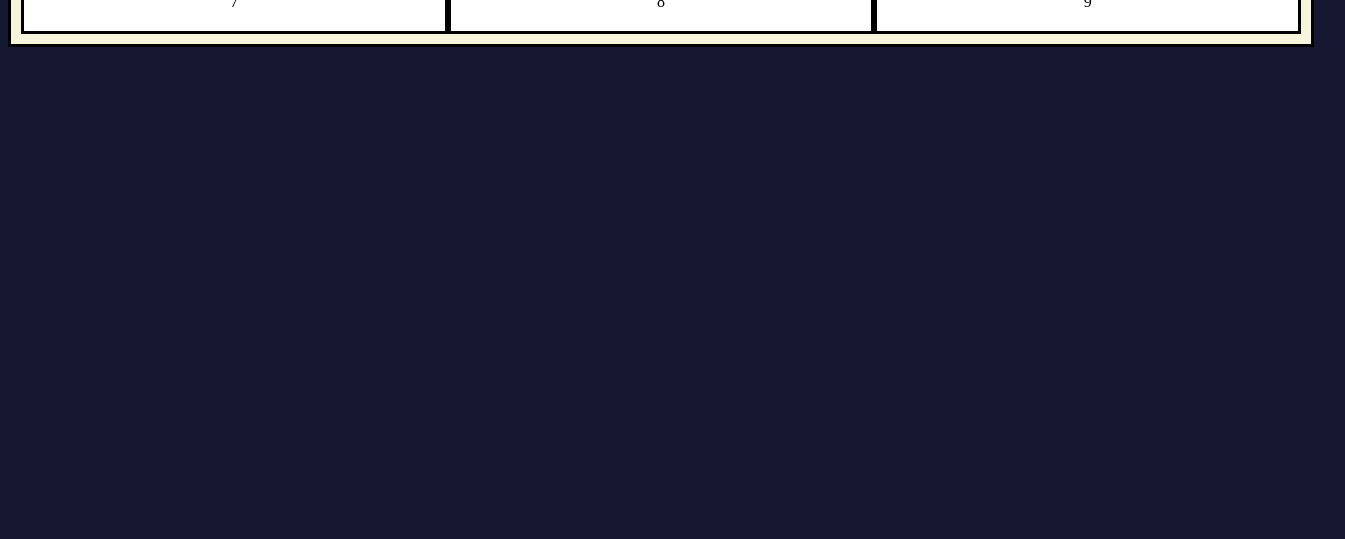
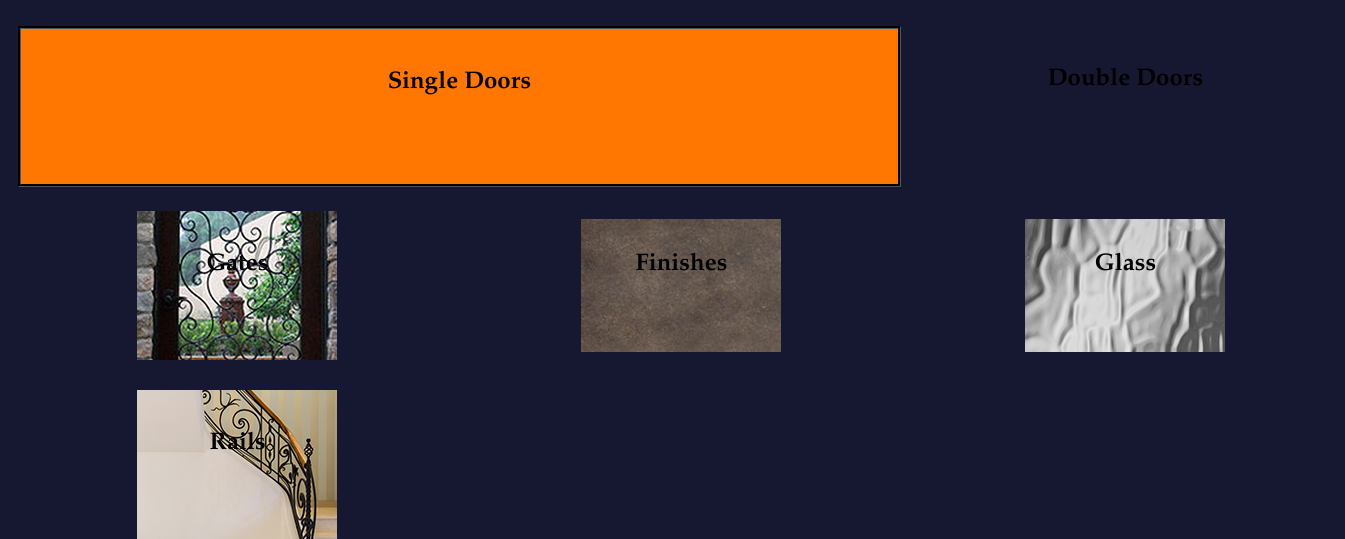
Before and after one commit to yana-michelle/modern-doors, a plain HTML site: page index.html in a window 1280 px wide. Shown: the part 685-1224 px from the top of the page, 1345 px wide, since content can reach past the window. Before the commit the page ends 834 px from the top, so only its background shows below. Drawn offline with Linux system fonts and the light colour scheme.

Commit message:
i wanna finish please

```diff
--- a/index.html
+++ b/index.html
@@ -6,21 +6,39 @@
 <link href="modern doors.css" rel="stylesheet" type="text/css">
 </head>
 <body>
-	<div class="heroImage">
-		<div class="heroText">
-			<h1>Modern Iron Doors</h1>
+	<div class="container">
+  		<img src="assets/photos/slide01.png" alt="modern doors" style="width:100%;">
+  		<div class="centered"><h1><i>Modern Iron Doors</i></h1></div>
+	</div>
+	<nav>
+		<h2>
+			<ul>
+				<li><a href="index.html">Home</a></li>
+				<li><a href="units Pg.html">Doors</a></li>
+				<li><a href="members pg.html">Contact Us</a></li>
+				<div class="facebook"> <li><a href="https://www.facebook.com/modernirondoors/"><img src="assets/photos/facebook logo.png" alt="facebook logo"></a></li></div>
+			</ul>
+		</h2>
+	</nav>
+	<div class="gridContainer">
+		<div class="itemOne">
+				<div class="gridText"><h2>Single Doors</h2></div>
 		</div>
-	</div>
-	<div class="gridContainer">
-		<div class="gridItem">1</div>
-		<div class="gridItem">2</div>
-		<div class="gridItem">3</div>
-		<div class="gridItem">4</div>
-		<div class="gridItem">5</div>
-		<div class="gridItem">6</div>
-		<div class="gridItem">7</div>
-		<div class="gridItem">8</div>
-		<div class="gridItem">9</div>
+		<div class="itemTwo">
+			<div class="gridText"><h2>Double Doors</h2></div>
+		</div>
+		<div class="itemThree">
+			<div class="gridText"><h2>Gates</h2></div>
+		</div>
+		<div class="itemFour">
+			<div class="gridText"><h2>Finishes</h2></div>
+		</div>
+		<div class="itemFive">
+			<div class="gridText"><h2>Glass</h2></div>
+		</div>
+		<div class="itemSix">
+			<div class="gridText"><h2>Rails</h2></div>
+		</div>
 	</div>
 </body>
 </html>
--- a/modern doors.css
+++ b/modern doors.css
@@ -6,20 +6,17 @@ body, html{
 	background-color: #151830;
 }
 
-.heroImage{
-	background-image: linear-gradient(rgba(0, 0, 0, 0.5), rgba(0, 0, 0, 0.5)), url("assets/photos/slide01.png");
-	height: 60%;
-	margin-top: 0px;
-	margin-left: 0px;
-	width: 100%;
+.container {
+  position: relative;
+  text-align: center;
+  color: white;
 }
 
-.heroText{
-	text-align: center;
-	top: 50%;
-	bottom: 50%;
-	position: relative;
-	color: white;
+.centered {
+  position: absolute;
+  top: 50%;
+  left: 50%;
+  transform: translate(-50%, -50%);
 }
 
 h1 {
@@ -64,25 +61,82 @@ li a {
 	text-decoration: none;
 }
 
+.facebook{
+	float: right;
+	border-radius: 50%;
+}
+
 .gridContainer{
 	display: inline-grid;
-	grid-template-columns: auto auto auto;
-	background-color: beige;
+	grid-template-columns: 100% 100% 100%;
 	padding: 10px;
-	width: 100%;
-	grid-column-gap: 0px;
-	grid-row-gap: 0px;
-	float: left;
+	width: auto;
+	grid-column-gap:5px;
+	grid-row-gap: 70px;
+	float: right;
 	position: absolute;
 	max-width: 1400px;
-	border-style: solid;
+	text-align-last: center;
 }
 
-.gridItem{
-	background-color: white;
+.gridText{
+	text-align: center;
+	font-family: Baskerville, 'Palatino Linotype', Palatino, 'Century Schoolbook L', 'Times New Roman', 'serif';
+}
+
+.itemOne{
+	grid-column-start: 1;
+	grid-column-end: 3;
+	background-color: #FF7600;
 	padding: 20px;
-	text-align: center;
+	border-style: groove;
 	border-color: black;
-	border-style: solid;
 	max-width: 1400px;
+	height: 100%;
 }
+
+.itemTwo{
+	grid-column-start: 3;
+	grid-column-end: 4;
+	background-position: center;
+	background-repeat: no-repeat;
+	padding: 20px;
+	max-width: 1400px;
+	height: 100%;
+}
+
+.itemThree{
+	background-image: url("assets/photos/05.png");
+	background-position: center;
+	background-repeat: no-repeat;
+	padding: 20px;
+	max-width: 1400px;
+	height: 100%;
+}
+
+.itemFour{
+	background-image: url("assets/photos/11.png");
+	background-position: center;
+	background-repeat: no-repeat;
+	padding: 20px;
+	max-width: 1400px;
+	height: 100%;
+}
+
+.itemFive{
+	background-image: url("assets/photos/12.png");
+	background-position: center;
+	background-repeat: no-repeat;
+	padding: 20px;
+	max-width: 1400px;
+	height: 100%;
+}
+
+.itemSix{
+	background-image: url("assets/photos/06.png");
+	background-position: center;
+	background-repeat: no-repeat;
+	padding: 20px;
+	max-width: 1400px;
+	height: 100%;
+}
```
Also changed, not shown: assets/photos/01.png (added), assets/photos/02.png (added), assets/photos/05.png (added), assets/photos/06.png (added), assets/photos/11.png (added), assets/photos/12.png (added), assets/photos/facebook logo.png (added), assets/photos/slide01.jpg (deleted), 2 other files.
